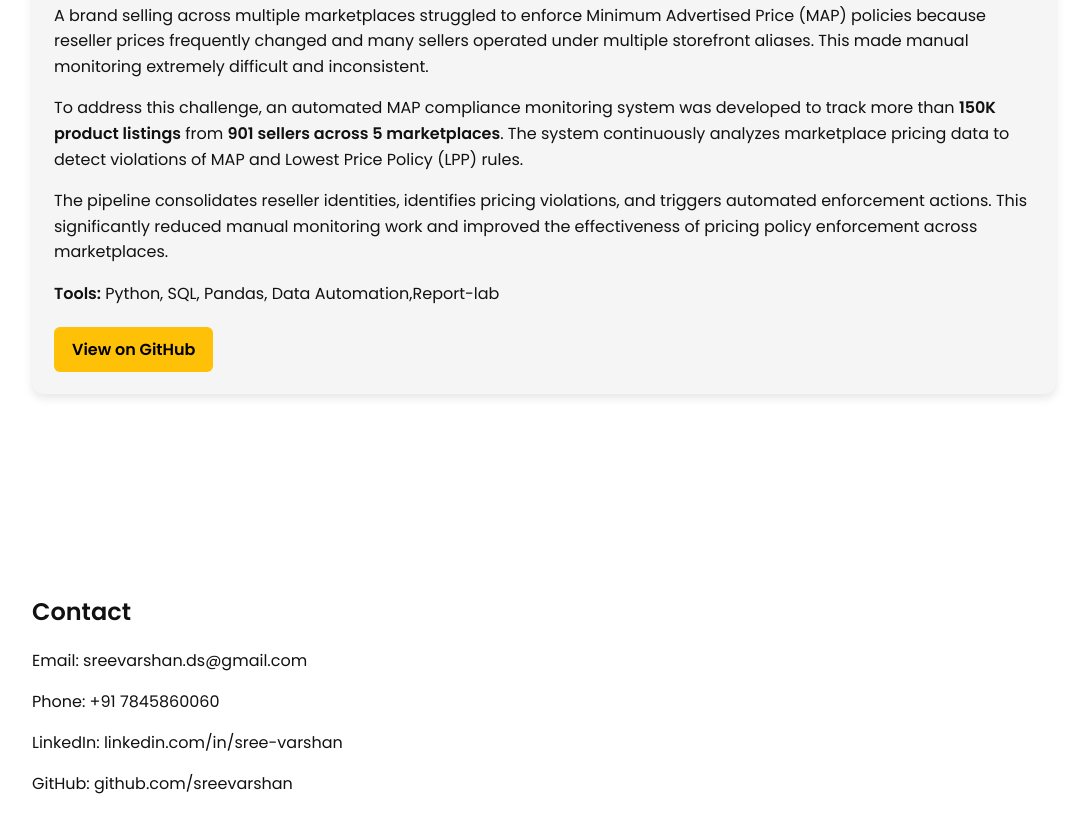
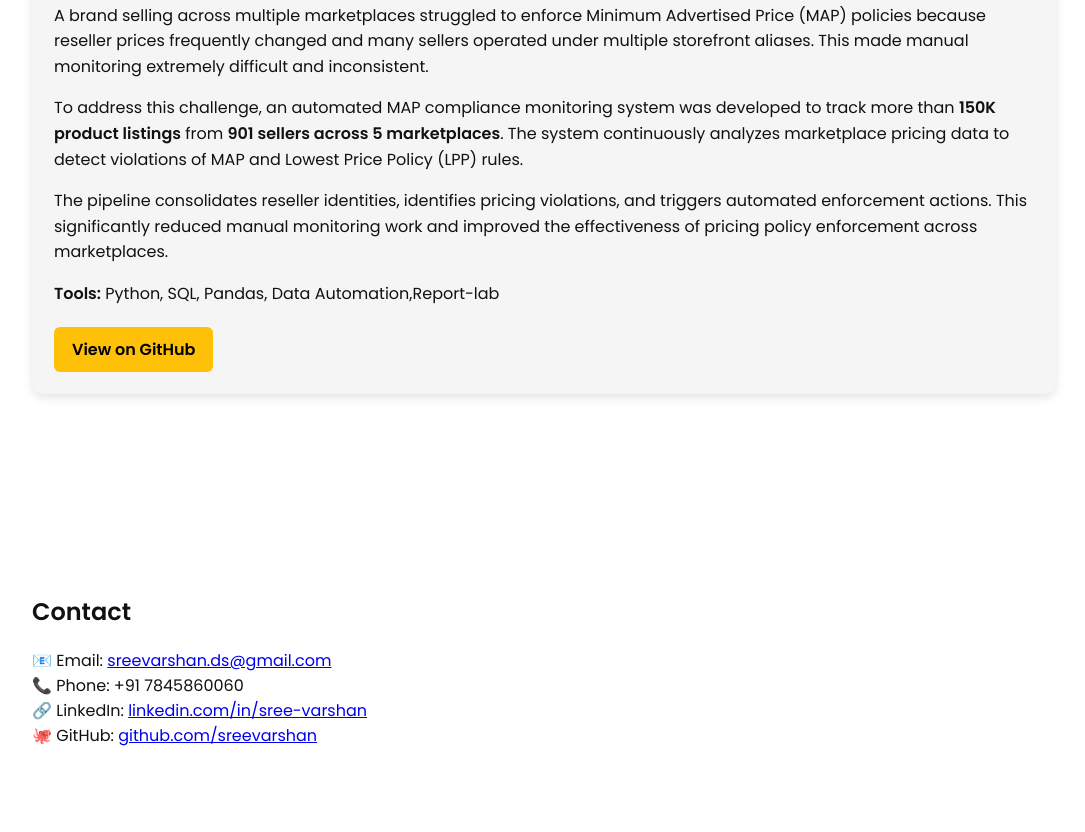
Before and after one commit to sreevarshan05-rgb/wesite, a plain HTML site: page index.html in a window 1280 px wide. Shown: the part 3736-4568 px from the top of the page, without its empty margins (96-1181 px from the left). Drawn offline with Linux system fonts and the light colour scheme.

Commit message:
Update index.html

```diff
--- a/index.html
+++ b/index.html
@@ -260,19 +260,31 @@ View on GitHub
 
 <h1>Contact</h1>
 
-<p>Email: sreevarshan.ds@gmail.com</p>
+<div class="contact-container">
 
-<p>Phone: +91 7845860060 </p>
+<div class="contact-badge">
+📧 Email:
+<a href="mailto:sreevarshan.ds@gmail.com">sreevarshan.ds@gmail.com</a>
+</div>
 
-<p>LinkedIn: linkedin.com/in/sree-varshan</p>
+<div class="contact-badge">
+📞 Phone: +91 7845860060
+</div>
 
-<p>GitHub: github.com/sreevarshan</p>
+<div class="contact-badge">
+🔗 LinkedIn:
+<a href="https://www.linkedin.com/in/sree-varshan" target="_blank">
+linkedin.com/in/sree-varshan
+</a>
+</div>
+
+<div class="contact-badge">
+🐙 GitHub:
+<a href="https://github.com/sreevarshan" target="_blank">
+github.com/sreevarshan
+</a>
+</div>
+
+</div>
 
 </section>
-
-
-<script src="script.js"></script>
-
-</body>
-
-</html>
```
